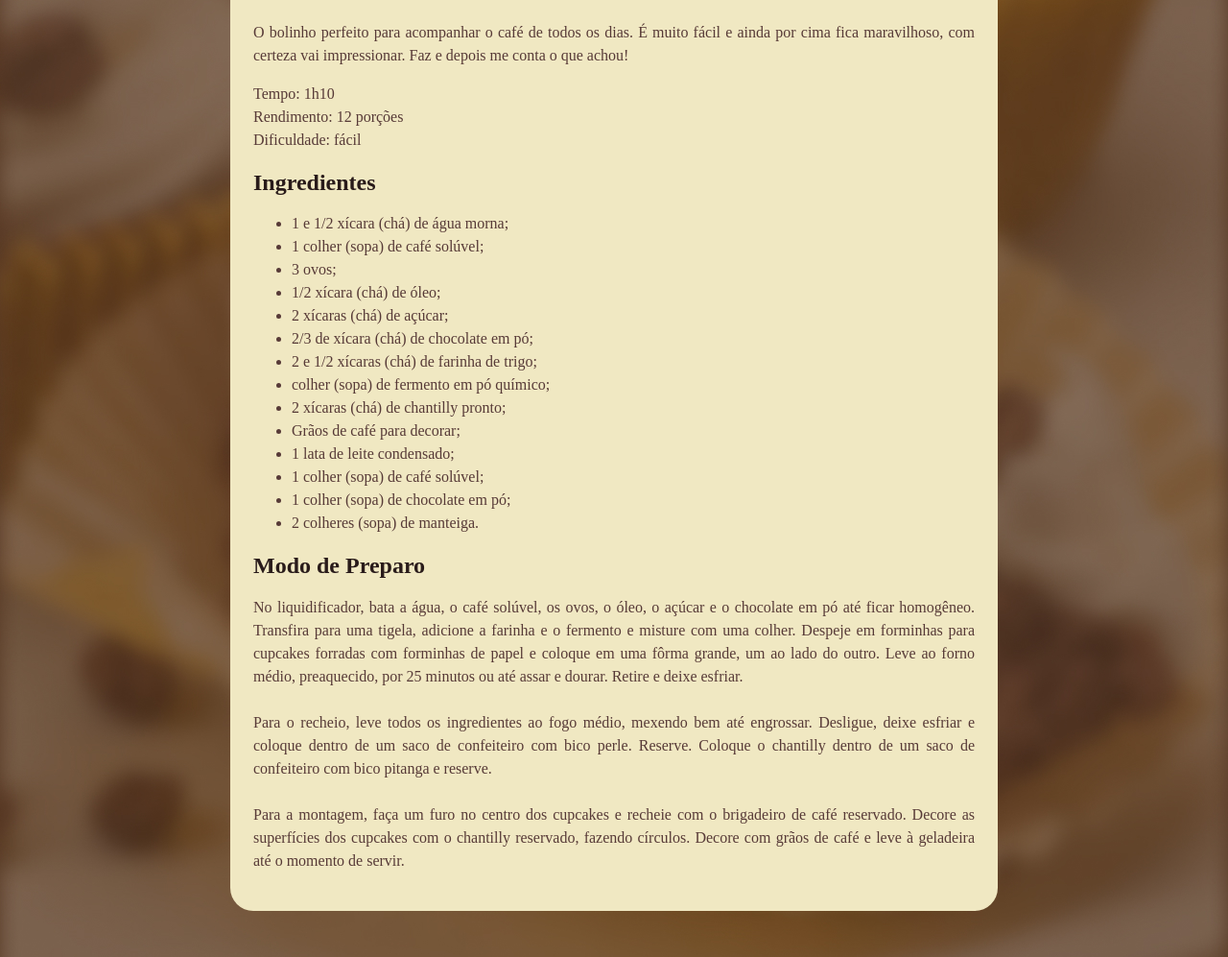
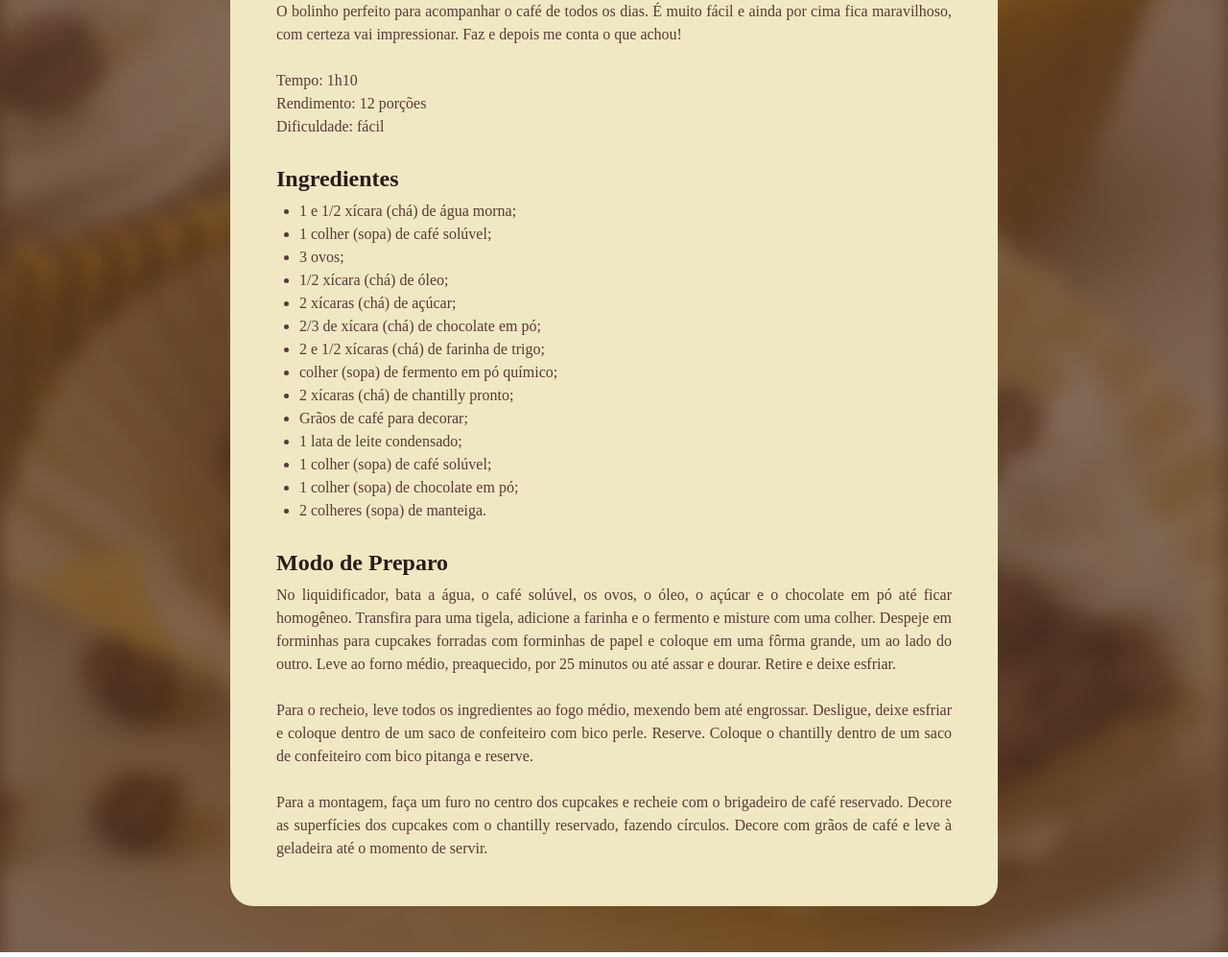
Before and after one commit to leu331/Projetos, a plain HTML site: page index.html in a window 1280 px wide. Shown: the part 567-1564 px from the top of the page at 96% size. Drawn offline with Linux system fonts and the light colour scheme; a web font is replaced by a local one.

Commit message:
trabalhando com espaçamentos

```diff
--- a/index.html
+++ b/index.html
@@ -1,6 +1,5 @@
 <!DOCTYPE html>
 <html lang="pt-br">
-    <!-- e -->
 <head>
 
     <link rel="preconnect" href="https://fonts.googleapis.com">
@@ -16,19 +15,25 @@
 
 <body>
     <div id="page">
-    <img src="assets/main-image.jpg" alt="de um cupcake com grãos de café e chantilly"
+    <img src="assets/main-image.jpg" alt="de um cupcake com grãos de café e chantilly">
+   <main>
+    <section id="about">
+     <h1>Cupcake de café com chantilly</h1>
+        <p>
+            O bolinho perfeito para acompanhar o café de todos os dias. É muito fácil e ainda por cima fica maravilhoso, com certeza vai impressionar. Faz e depois me conta o que achou!
+        </p>
+        <br>
 
-    <main>
-    <div>
-    <h1>Cupcake de café com chantilly</h1>
-        <p>O bolinho perfeito para acompanhar o café de todos os dias. É muito fácil e ainda por cima fica maravilhoso, com certeza vai impressionar. Faz e depois me conta o que achou!</p>
+        <p>
             Tempo: 1h10
             <br>
             Rendimento: 12 porções
             <br>
             Dificuldade: fácil
         </p>
-        <section id="ingredients"></section>
+        </section>
+
+        <section id="ingredients">
         <h2>Ingredientes</h2>
         <p>
             <ul>
@@ -46,9 +51,11 @@
                 <li>1 colher (sopa) de café solúvel;</li>
                 <li>1 colher (sopa) de chocolate em pó;</li>
                 <li>2 colheres (sopa) de manteiga.</li>
+            </section>
+
         </ul>
         </p>
-        <section id="preparation"></section>
+        <section id="preparation">
         <h2>Modo de Preparo</h2>
         <p>
             No liquidificador, bata a água, o café solúvel, os ovos, o óleo, o açúcar e o chocolate em pó até ficar homogêneo. Transfira para uma tigela, adicione a farinha e o fermento e misture com uma colher. Despeje em forminhas para cupcakes forradas com forminhas de papel e coloque em uma fôrma grande, um ao lado do outro. Leve ao forno médio, preaquecido, por 25 minutos ou até assar e dourar. Retire e deixe esfriar.
@@ -59,7 +66,9 @@ Para o recheio, leve todos os ingredientes ao fogo médio, mexendo bem até engr
 <br>
 Para a montagem, faça um furo no centro dos cupcakes e recheie com o brigadeiro de café reservado. Decore as superfícies dos cupcakes com o chantilly reservado, fazendo círculos. Decore com grãos de café e leve à geladeira até o momento de servir.
         </p>
+    </section>
     </main>
+
     </div>
 </body>
 </html>
--- a/style.css
+++ b/style.css
@@ -1,3 +1,7 @@
+* {
+    margin: 0px;
+    padding: 0px;
+}
 :root{
     font-family: "Alice", serif;
     line-height: 150%;
@@ -7,7 +11,7 @@
 }
 
 body {
-    background-image: url(assets/Página\ de\ receita.jpg) ;
+    background-image: url(assets/Página\ de\ receita.jpg);
     background-size: cover;
 }
 
@@ -18,20 +22,43 @@ body {
     background-color: #f0e8c2;
     border-radius: 24px;
     margin: 48px auto;
-
 }
 
 img {
     border-radius: 16px ;
 }
 
+main {
+    padding: 24px;
+}
+
+#about p + p {
+    margin-top: 12px;
+}
 h1 {
     line-height: 140%;
     font-size: 40px;
     color: #291B1A;
+    margin-bottom: 4px;
 }
 
 h2 {
     font-size: 24px;
     color: #291B1A;
 }
+
+#ingredients {
+    margin-top: 24px;
+}
+
+h1, h2 {
+    margin-bottom: 4px;
+    line-height: 150%; }
+
+#preparation {
+    margin-top: 24px;
+}
+
+ul {
+    padding-left: 24px;
+}
```
